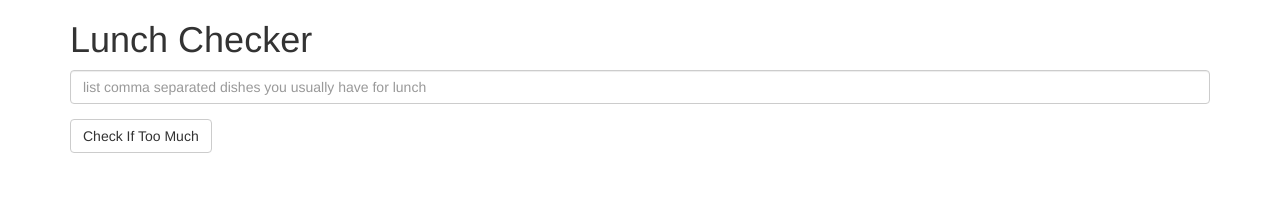
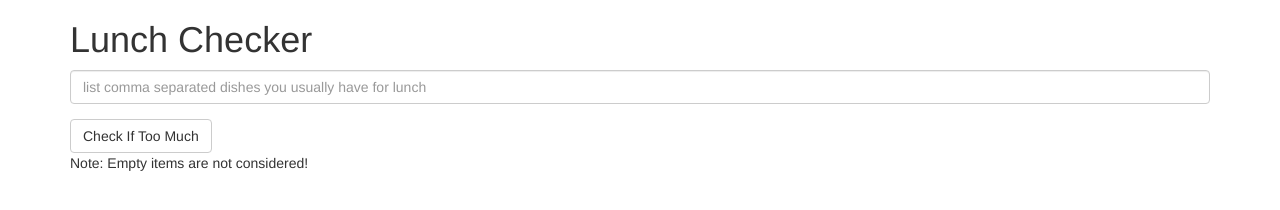
Before and after one commit to JibsNiths/coursera-practice, a plain HTML site: page Js-module1-solution/index.html in a window 1280 px wide. Drawn offline with Linux system fonts and the light colour scheme.

Commit message:
Small changes

```diff
--- a/Js-module1-solution/index.html
+++ b/Js-module1-solution/index.html
@@ -18,9 +18,11 @@
              <input style="border-color:{{msgcolor}};" id="lunch-menu" type="text"
              placeholder="list comma separated dishes you usually have for lunch"
              class="form-control" ng-model = "lunchMenu">
+
          </div>
          <div class="form-group">
              <button ng-click="display()" class="btn btn-default" >Check If Too Much</button>
+             <p>Note: Empty items are not considered!</p>
          </div>
          <div class="form-group message">
            <!-- Your message can go here. -->
```
